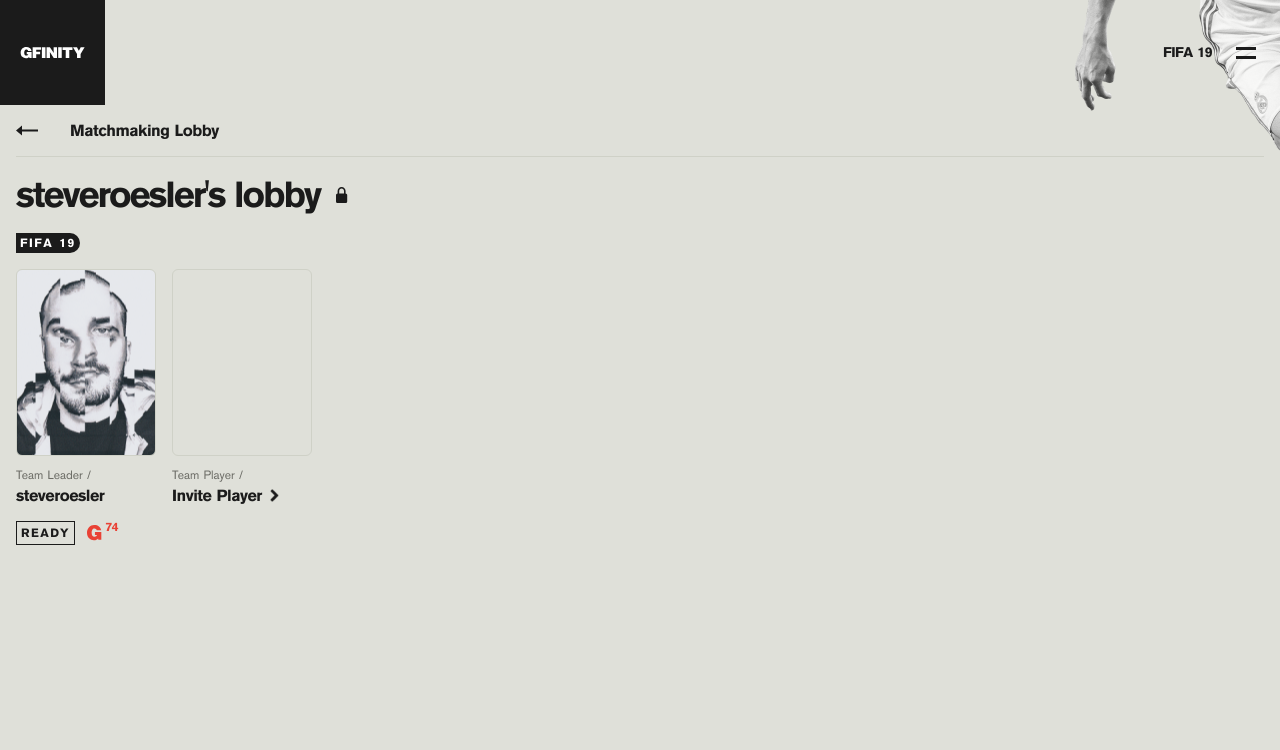
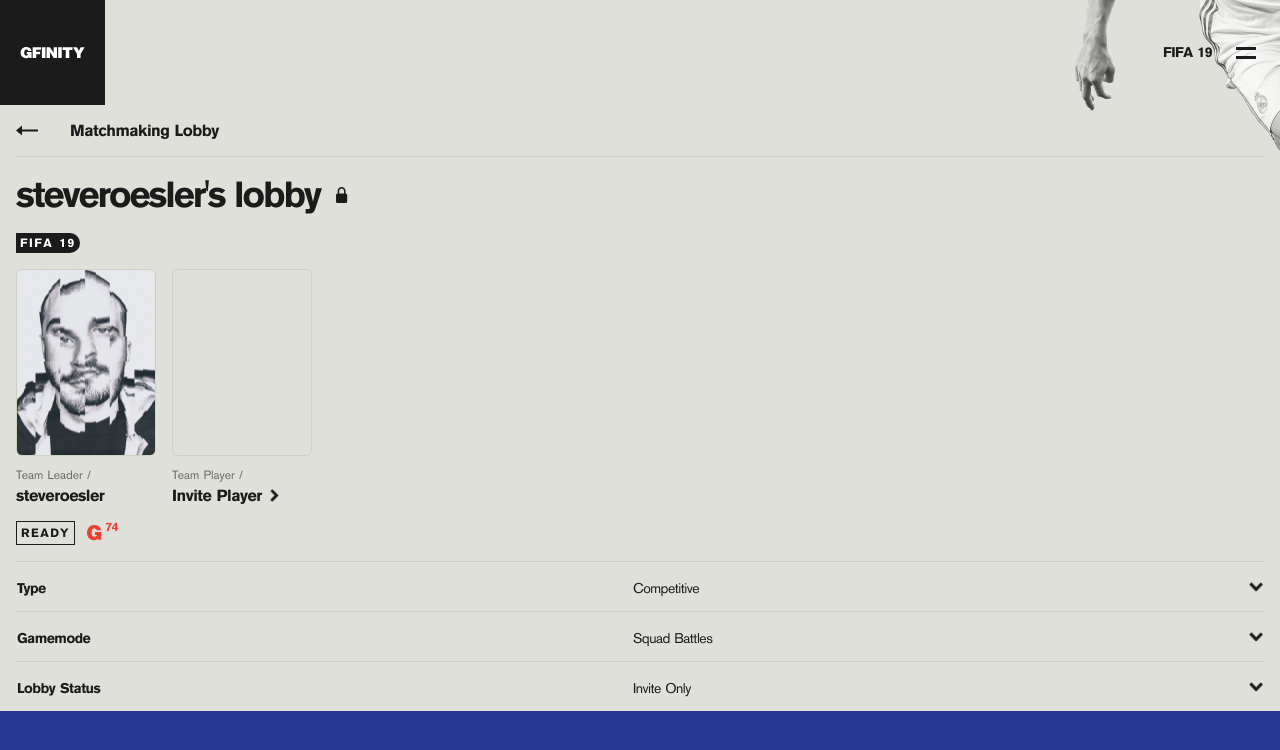
Before and after one commit to jack-carling/gfinity, a Nuxt app: page / in a window 1280 px wide. Shown: the top 750 px of the page. Built offline with nearby package versions, Linux system fonts and the light colour scheme.

Commit message:
Added menu flyup
• Adding height to all styles to place footer at bottom and wrapped for flexbox in index.vue
• Added font style
• Added footer base
• Added menu and functionality to open/close flyup and select different options

```diff
--- a/assets/scss/base/_elements.scss
+++ b/assets/scss/base/_elements.scss
@@ -8,6 +8,18 @@
 	-moz-osx-font-smoothing: grayscale;
 	-webkit-font-smoothing: antialiased;
 	box-sizing: border-box;
+}
+
+html,
+body,
+#__nuxt,
+#__layout {
+	width: 100%;
+	height: 100%;
+}
+
+#__layout > div {
+	height: 100%;
 }
 
 body {
--- a/assets/scss/base/_fonts.scss
+++ b/assets/scss/base/_fonts.scss
@@ -8,6 +8,14 @@
 	color: $dark-gray;
 	letter-spacing: -0.5px;
 	line-height: 19px;
+}
+
+.callout-small-dark-reg {
+	font-family: akzidenzgrotesk-regular;
+	font-size: 14px;
+	color: $dark-gray;
+	letter-spacing: -0.5px;
+	line-height: 17px;
 }
 
 .callout-medium-dark {
--- /dev/null
+++ b/components/Footer.vue
@@ -0,0 +1,16 @@
+<template>
+	<footer class="p-4"></footer>
+</template>
+
+<script>
+export default {}
+</script>
+
+<style lang="scss" scoped>
+footer {
+	height: 90px;
+	background-color: #293894;
+	position: relative;
+	z-index: 1;
+}
+</style>
--- /dev/null
+++ b/components/Menu.vue
@@ -0,0 +1,215 @@
+<template>
+	<section>
+		<table ref="types" class="menu">
+			<tbody @click="handleMenu('types')">
+				<tr>
+					<td>
+						<span class="callout-small-dark-bold">Type</span>
+					</td>
+					<td>
+						<span class="callout-small-dark-reg">
+							{{ selectedType }}
+						</span>
+					</td>
+					<td>
+						<img
+							:class="open === 'types' ? 'open' : 'close'"
+							src="@/assets/images/gf-caret-down.png"
+							alt=""
+						/>
+					</td>
+				</tr>
+			</tbody>
+			<tbody v-for="(option, i) in types" :key="i">
+				<tr class="option" @click="handleClick('types', i)">
+					<td></td>
+					<td>
+						<span class="callout-small-dark-reg">{{ option }}</span>
+					</td>
+					<td></td>
+				</tr>
+			</tbody>
+		</table>
+
+		<table ref="gameModes" class="menu">
+			<tbody @click="handleMenu('gameModes')">
+				<tr>
+					<td>
+						<span class="callout-small-dark-bold">Gamemode</span>
+					</td>
+					<td>
+						<span class="callout-small-dark-reg">
+							{{ selectedGameMode }}
+						</span>
+					</td>
+					<td>
+						<img
+							:class="open === 'gameModes' ? 'open' : 'close'"
+							src="@/assets/images/gf-caret-down.png"
+							alt=""
+						/>
+					</td>
+				</tr>
+			</tbody>
+			<tbody v-for="(option, i) in gameModes" :key="i">
+				<tr class="option" @click="handleClick('gameModes', i)">
+					<td></td>
+					<td>
+						<span class="callout-small-dark-reg">{{ option }}</span>
+					</td>
+					<td></td>
+				</tr>
+			</tbody>
+		</table>
+
+		<table ref="lobbies" class="menu">
+			<tbody @click="handleMenu('lobbies')">
+				<tr>
+					<td>
+						<span class="callout-small-dark-bold">
+							Lobby Status
+						</span>
+					</td>
+					<td>
+						<span class="callout-small-dark-reg">
+							{{ selectedLobby }}
+						</span>
+					</td>
+					<td>
+						<img
+							:class="open === 'lobbies' ? 'open' : 'close'"
+							src="@/assets/images/gf-caret-down.png"
+							alt=""
+						/>
+					</td>
+				</tr>
+			</tbody>
+			<tbody v-for="(option, i) in lobbies" :key="i">
+				<tr class="option" @click="handleClick('lobbies', i)">
+					<td></td>
+					<td>
+						<span class="callout-small-dark-reg">{{ option }}</span>
+					</td>
+					<td></td>
+				</tr>
+			</tbody>
+		</table>
+
+		<div class="placeholder"></div>
+	</section>
+</template>
+
+<script>
+export default {
+	data() {
+		return {
+			open: null,
+			selectedType: 'Competitive',
+			selectedGameMode: 'Squad Battles',
+			selectedLobby: 'Invite Only',
+			types: ['Friendly'],
+			gameModes: [
+				'Ultimate Team',
+				'Kick Off',
+				'Skill Games',
+				'Practice Arena'
+			],
+			lobbies: ['Public']
+		}
+	},
+	watch: {
+		open() {
+			const element = this.open
+			this.initializePositions()
+			if (!element) return
+			const size = this[element].length * 50
+			this.$refs[element].style.transform = `translateY(-${size}px)`
+			if (element === 'gameModes') {
+				this.$refs.types.style.transform = `translateY(-${size}px)`
+			} else if (element === 'lobbies') {
+				this.$refs.types.style.transform = `translateY(-${size}px)`
+				this.$refs.gameModes.style.transform = `translateY(-${size}px)`
+			}
+		}
+	},
+	mounted() {
+		this.initializePositions()
+	},
+	methods: {
+		handleMenu(element) {
+			if (element === this.open) return (this.open = null)
+			this.open = element
+		},
+		initializePositions() {
+			this.$refs.types.style.top = '0px'
+			this.$refs.gameModes.style.top = '50px'
+			this.$refs.lobbies.style.top = '100px'
+			this.$refs.types.style.transform = ''
+			this.$refs.gameModes.style.transform = ''
+			this.$refs.lobbies.style.transform = ''
+		},
+		handleClick(target, index) {
+			let selected
+			switch (target) {
+				case 'types':
+					selected = this.selectedType
+					this.selectedType = this[target][index]
+					break
+				case 'gameModes':
+					selected = this.selectedGameMode
+					this.selectedGameMode = this[target][index]
+					break
+				case 'lobbies':
+					selected = this.selectedLobby
+					this.selectedLobby = this[target][index]
+					break
+			}
+			this[target].splice(index, 1)
+			this[target].unshift(selected)
+			this.initializePositions()
+			this.open = null
+		}
+	}
+}
+</script>
+
+<style lang="scss" scoped>
+section {
+	margin: 0 1rem;
+	position: relative;
+	div.placeholder {
+		height: 150px;
+		pointer-events: none;
+	}
+	table.menu {
+		cursor: pointer;
+		transition: all 0.2s linear;
+		background-color: #dfe0d9;
+		width: 100%;
+		table-layout: fixed;
+		border-top: 1px solid #cfd1c7;
+		position: absolute;
+		tr {
+			height: 50px;
+		}
+		td:nth-child(3) {
+			width: 16px;
+		}
+		&:nth-child(2) {
+			top: 50px;
+		}
+		tr.option:hover {
+			text-decoration: underline;
+		}
+	}
+	img {
+		&.open {
+			transform: rotate(-180deg);
+		}
+		&.close {
+			transform: rotate(0deg);
+		}
+		transition: transform 0.2s linear;
+	}
+}
+</style>
--- a/pages/index.vue
+++ b/pages/index.vue
@@ -1,5 +1,6 @@
 <template>
 	<main>
+		<section class="content">
 			<div class="background-image"></div>
 			<section class="header flex mx-4 py-4">
 				<img
@@ -10,13 +11,24 @@
 				<span class="callout-medium-dark ml-8">Matchmaking Lobby</span>
 			</section>
 			<section class="title flex p-4">
-			<h1 class="title-large-dark m-0">{{ renderLobbyText() }}</h1>
-			<img src="@/assets/images/gf-lock.svg" class="ml-4" alt="lock" />
+				<h1 class="title-large-dark m-0">
+					{{ renderLobbyText() }}
+				</h1>
+				<img
+					src="@/assets/images/gf-lock.svg"
+					class="ml-4"
+					alt="lock"
+				/>
 			</section>
 			<div class="flag mx-4 caption-small-light p-1">FIFA 19</div>
 			<section class="cards p-4">
 				<TeamLeader :user="user" />
 				<TeamPlayer />
+			</section>
+		</section>
+		<section class="menu">
+			<Menu />
+			<Footer />
 		</section>
 	</main>
 </template>
@@ -24,11 +36,15 @@
 <script>
 import TeamLeader from '~/components/cards/TeamLeader.vue'
 import TeamPlayer from '~/components/cards/TeamPlayer.vue'
+import Menu from '~/components/Menu.vue'
+import Footer from '~/components/Footer.vue'
 
 export default {
 	components: {
 		TeamLeader,
-		TeamPlayer
+		TeamPlayer,
+		Menu,
+		Footer
 	},
 	head() {
 		return {
@@ -51,6 +67,13 @@
 </script>
 
 <style lang="scss" scoped>
+main {
+	height: calc(100% - 105px);
+	display: flex;
+	flex-direction: column;
+	justify-content: space-between;
+	overflow: hidden;
+}
 div.background-image {
 	position: absolute;
 	width: 375px;
```
Also changed, not shown: assets/images/gf-caret-down.png (added). Lines whose indentation alone changed are shown as unchanged.
